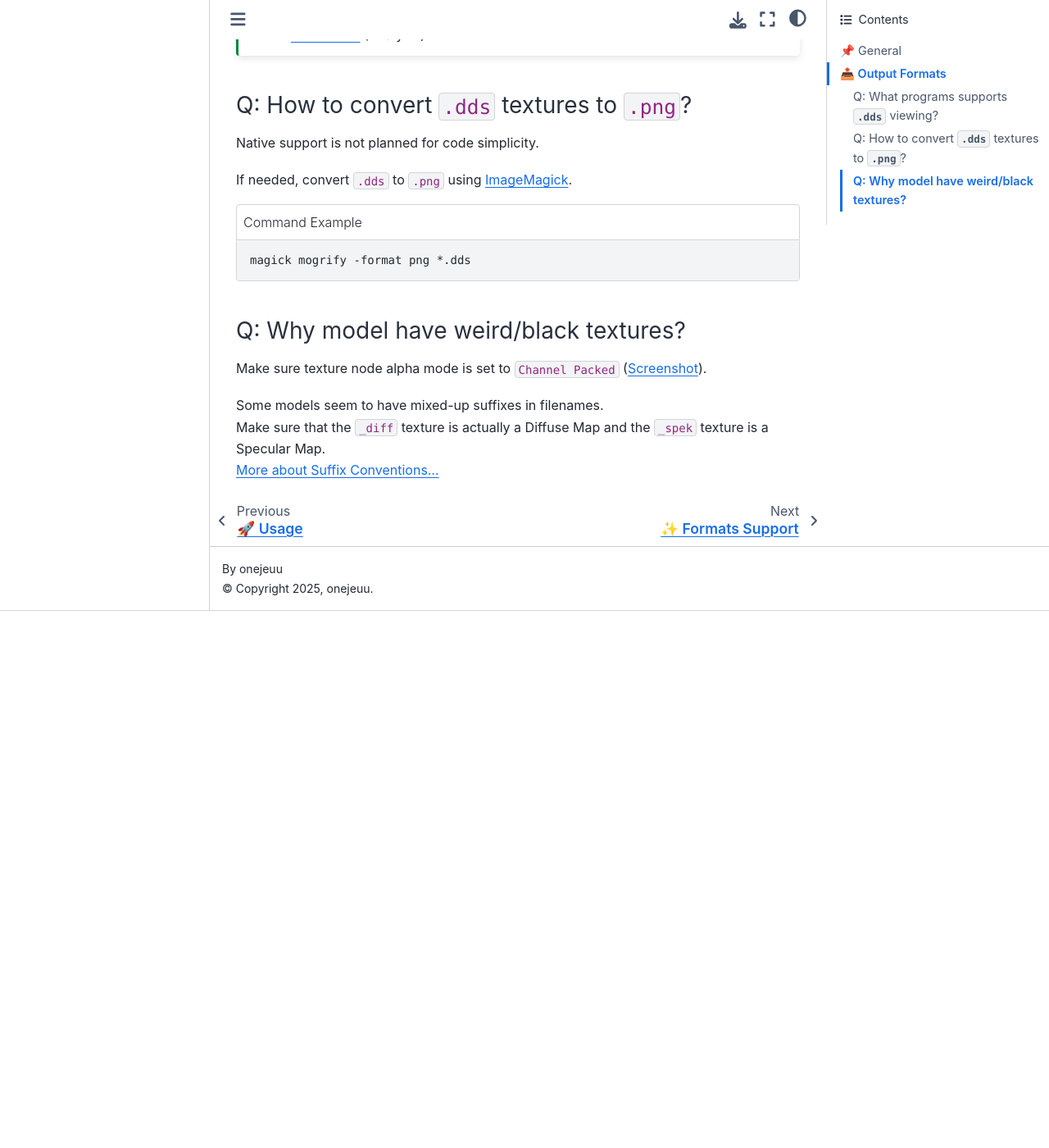
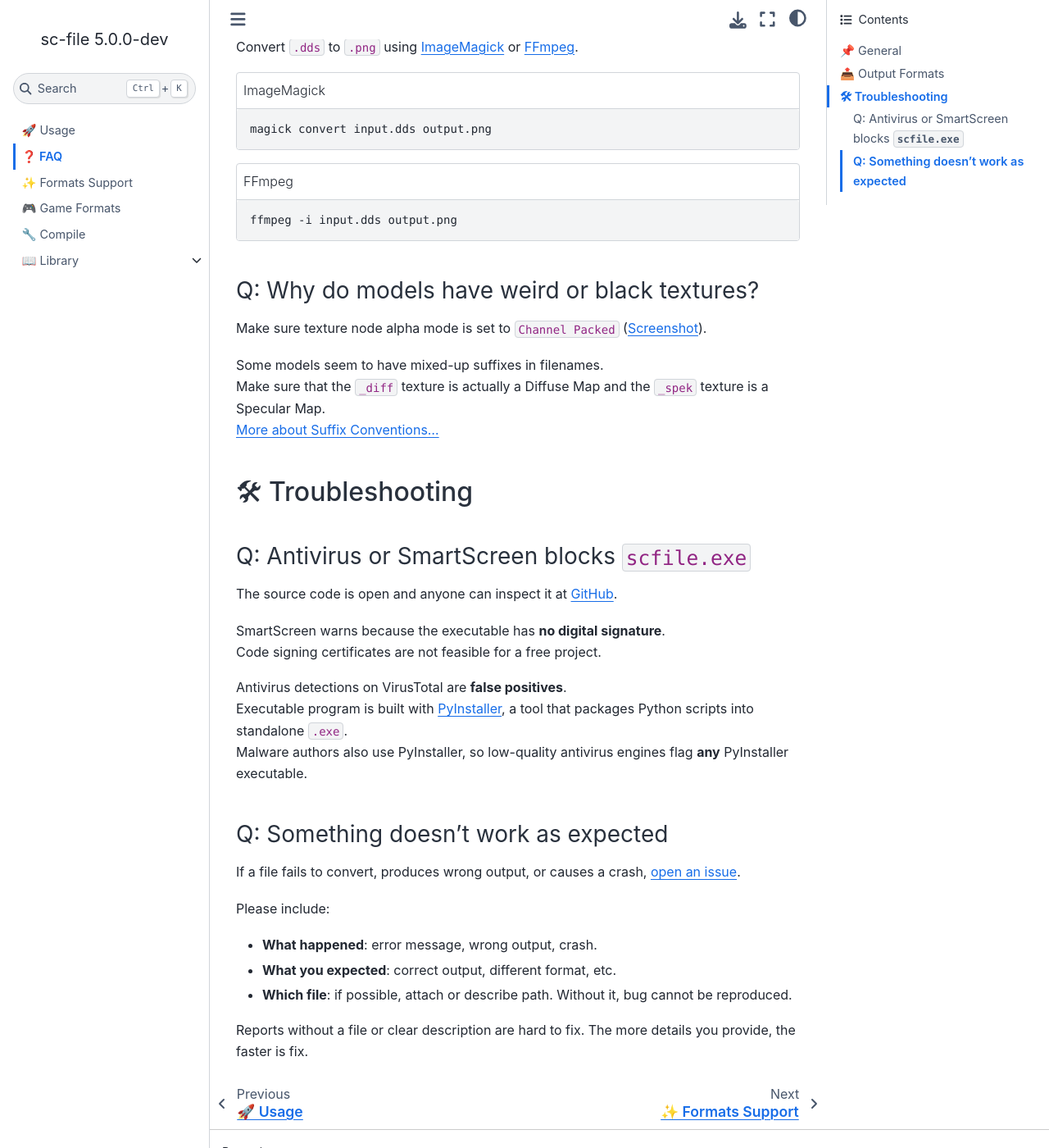
Before and after one commit to onejeuu/sc-file, a Sphinx documentation site: the page built from docs/source/faq.rst, in a window 1280 px wide and 1400 px high, scrolled down 1482 px. Shown: the whole window at 82% size. Built offline with Sphinx 7.4.7 and the Sphinx Book theme 1.1.4, drawn with Linux system fonts in a browser that asks for light colours; before the commit the page ends 2227 px from its top, so only the background shows below that; some of the changed text lies outside the part shown.

Commit message:
docs: update faq

```diff
--- a/docs/source/_links.rst
+++ b/docs/source/_links.rst
@@ -1,3 +1,9 @@
+.. Project
+.. _GITHUB: https://github.com/onejeuu/sc-file
+.. _ISSUES: https://github.com/onejeuu/sc-file/issues
+.. _RELEASES: https://github.com/onejeuu/sc-file/releases
+.. _PYPI: https://pypi.org/project/sc-file
+
 .. Binary Templates
 .. _MCSA.bt: https://github.com/onejeuu/sc-file/blob/master/templates/MCSA.bt
 .. _OL.bt: https://github.com/onejeuu/sc-file/blob/master/templates/OL.bt
@@ -45,13 +45,15 @@
 .. _CUBEMAP: https://en.wikipedia.org/wiki/Cube_mapping
 .. _S3TC: https://en.wikipedia.org/wiki/S3_Texture_Compression
 
-.. Useful Programs
+.. Programs
 .. _XNVIEW: https://xnview.com
 .. _WTV: https://www.softpedia.com/get/Multimedia/Graphic/Graphic-Viewers/WTV.shtml
 .. _RENDERDOC: https://renderdoc.org/builds
 .. _IMAGEMAGICK: https://imagemagick.org
+.. _FFMPEG: https://ffmpeg.org
 .. _UV: https://github.com/astral-sh/uv
 .. _NBTE: https://nbtexplorer.org
+.. _PYINSTALLER: https://pyinstaller.org
 
 .. Contacts
 .. _TG: https://onejeuu.t.me
--- a/docs/source/faq.rst
+++ b/docs/source/faq.rst
@@ -2,6 +2,7 @@
 ==================================================
 
 .. include:: _links.rst
+
 
 ----------------------------------------
 📌 General
@@ -14,13 +15,9 @@
 | Even though it's possible to create this feature, making it public could cause problems.
 
 1. **Cheating concerns**: Public reverse encoding would make creating hacks much easier, attracting unwanted attention and undermining this tool purpose.
-2. **Formats changes risk**: If modifying game files becomes too easy, developers might start encrypting or complicating their assets.
+2. **Formats changes risk**: If modifying game files becomes too easy, developers might start encrypting or complicating their assets, making them inaccessible for everyone.
 
-**My goal is to support research and creativity, not to create tools that could harm the game community.**
-
-.. note::
-
-  If you need assistance with in-game content creation tasks, you can `contact me directly <TG_>`_.
+**This tool supports research and creativity, not harming the game community.**
 
 
 Q: After game update ``%any_filename%`` no longer decodes!
@@ -62,21 +59,57 @@
 Q: How to convert ``.dds`` textures to ``.png``?
 ^^^^^^^^^^^^^^^^^^^^^^^^^^^^^^^^^^^^^^^^^^^^^^^^^
 
-Native support is not planned for code simplicity.
+Native support is not planned.
 
-| If needed, convert ``.dds`` to ``.png`` using `ImageMagick <IMAGEMAGICK_>`_.
+Convert ``.dds`` to ``.png`` using `ImageMagick <IMAGEMAGICK_>`_ or `FFmpeg <FFMPEG_>`_.
 
 .. code-block:: bash
-  :caption: Command Example
+  :caption: ImageMagick
 
-  magick mogrify -format png *.dds
+  magick convert input.dds output.png
+
+.. code-block:: bash
+  :caption: FFmpeg
+
+  ffmpeg -i input.dds output.png
 
 
-Q: Why model have weird/black textures?
-^^^^^^^^^^^^^^^^^^^^^^^^^^^^^^^^^^^^^^^^
+Q: Why do models have weird or black textures?
+^^^^^^^^^^^^^^^^^^^^^^^^^^^^^^^^^^^^^^^^^^^^^^^
 
 Make sure texture node alpha mode is set to ``Channel Packed`` (`Screenshot <ALPHAMODE_>`_).
 
 | Some models seem to have mixed-up suffixes in filenames.
 | Make sure that the ``_diff`` texture is actually a Diffuse Map and the ``_spek`` texture is a Specular Map.
 | :doc:`More about Suffix Conventions... <formats>`
+
+
+----------------------------------------
+🛠 Troubleshooting
+----------------------------------------
+
+Q: Antivirus or SmartScreen blocks ``scfile.exe``
+^^^^^^^^^^^^^^^^^^^^^^^^^^^^^^^^^^^^^^^^^^^^^^^^^^^
+
+The source code is open and anyone can inspect it at `GitHub <GITHUB_>`_.
+
+| SmartScreen warns because the executable has **no digital signature**.
+| Code signing certificates are not feasible for a free project.
+
+| Antivirus detections on VirusTotal are **false positives**.
+| Executable program is built with `PyInstaller <PYINSTALLER_>`_, a tool that packages Python scripts into standalone ``.exe``.
+| Malware authors also use PyInstaller, so low-quality antivirus engines flag **any** PyInstaller executable.
+
+
+Q: Something doesn't work as expected
+^^^^^^^^^^^^^^^^^^^^^^^^^^^^^^^^^^^^^^
+
+If a file fails to convert, produces wrong output, or causes a crash, `open an issue <ISSUES_>`_.
+
+Please include:
+
+- **What happened**: error message, wrong output, crash.
+- **What you expected**: correct output, different format, etc.
+- **Which file**: if possible, attach or describe path. Without it, bug cannot be reproduced.
+
+Reports without a file or clear description are hard to fix. The more details you provide, the faster is fix.
```
Also changed, not shown: other parts of docs/source/_links.rst (+0 -6 lines).
